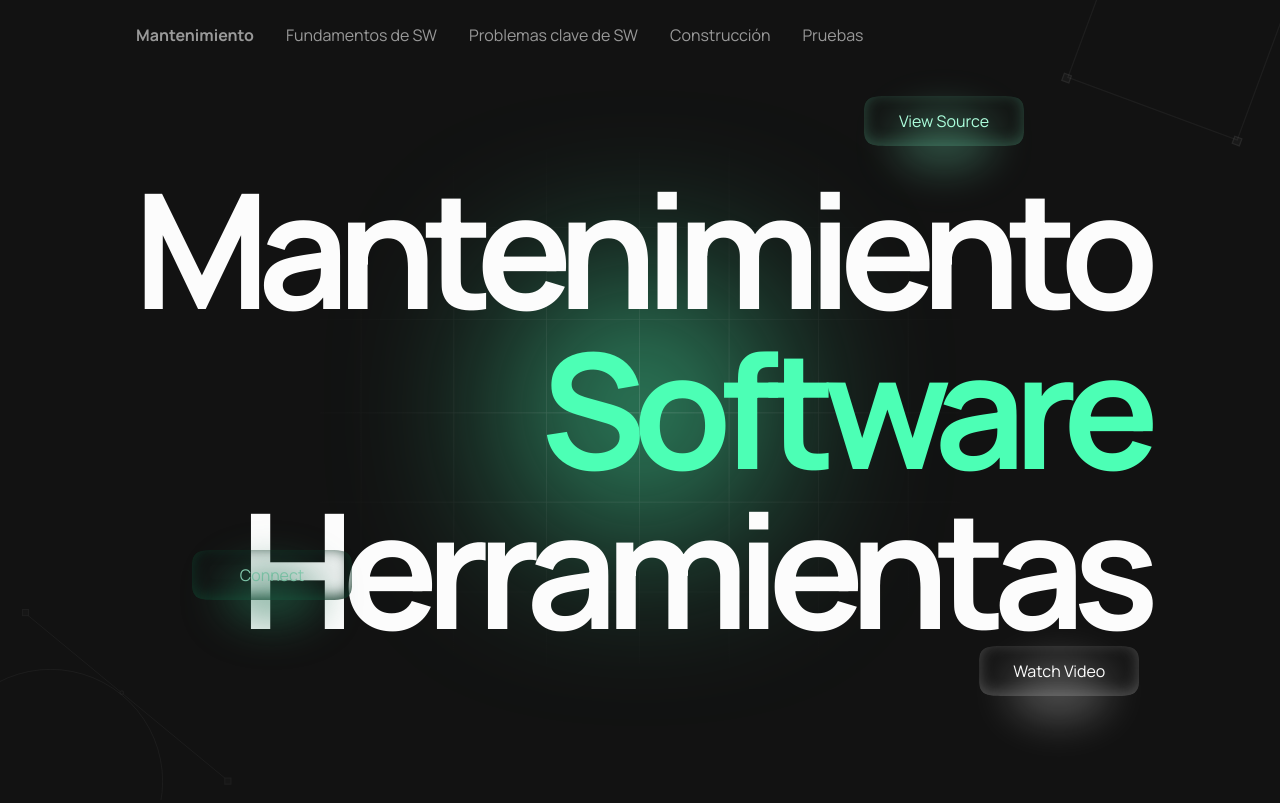
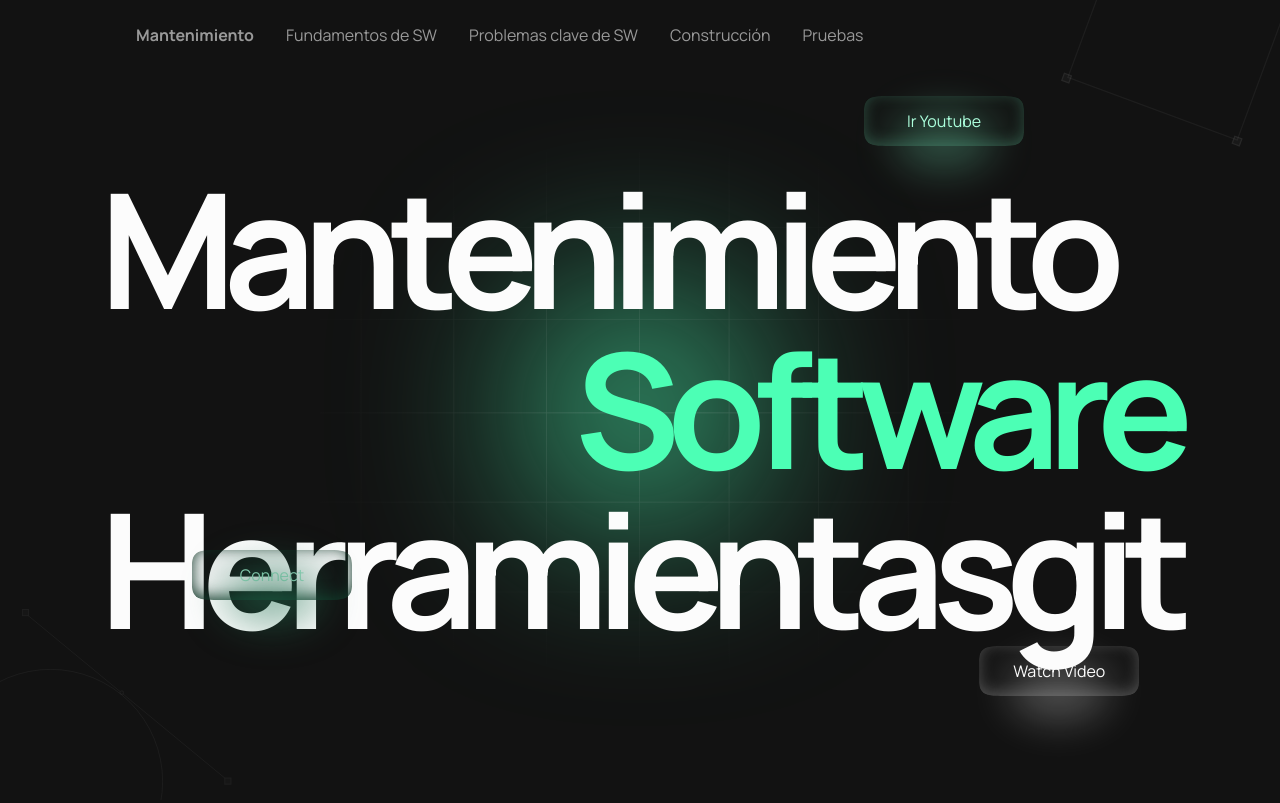
Before and after one commit to mdh103022-code/Activity_04, a plain HTML site: page index.html in a window 1280 px wide. Drawn offline with Linux system fonts and the light colour scheme.

Commit message:
Manuela: actualización de botón para ir a youtube

```diff
--- a/index.html
+++ b/index.html
@@ -62,14 +62,11 @@
     <div class="title">
       <p>Mantenimiento</p>
       <p>Software</p>
-      <p>Herramientas</p>
+      <p>Herramientasgit</p>
     </div>
 
-    <a
-      href="https://dribbble.com/shots/23181733-Blurry-Glassmorphic-Modern-Landing-page"
-      target="_blank"
-      class="button first"
-      ><button>View Source</button><span></span
+    <a href="https://youtube.com" target="_blank" class="button first"
+      ><button>Ir Youtube</button><span></span
     ></a>
 
     <a href="https://youtu.be/1pW_sk-2y40" target="_blank" class="button sec"
```
